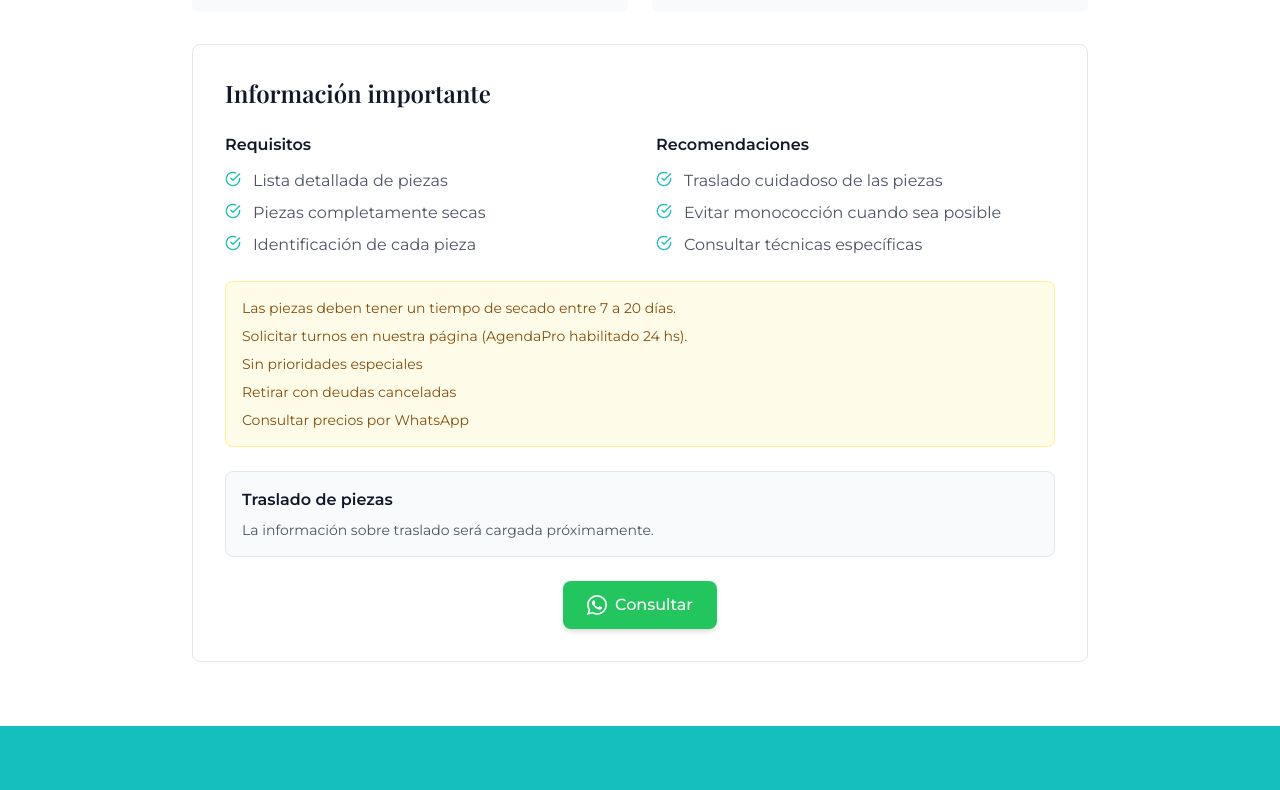
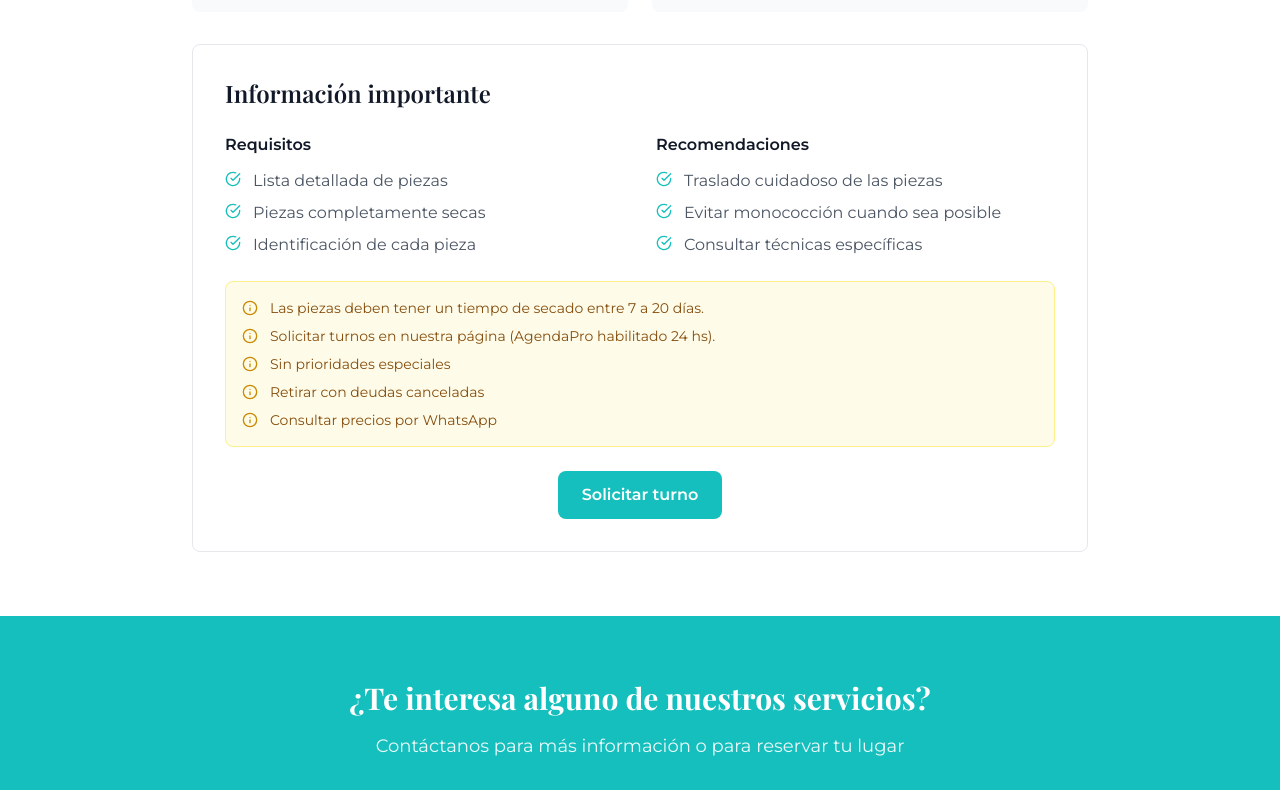
Before and after one commit to julietsanchez/cokceramica, a Next.js app: page /servicios in a window 1280 px wide. Shown: the part 2184-2974 px from the top of the page. Built offline with nearby package versions, Linux system fonts and the light colour scheme; a web font is replaced by a local one.

Commit message:
Mejoras en sección horneada: items con iconos de info y botón a AgendaPro

```diff
--- a/app/(site)/servicios/page.tsx
+++ b/app/(site)/servicios/page.tsx
@@ -251,23 +251,24 @@ export default function ServiciosPage() {
                 <div className="mt-6 p-4 bg-yellow-50 border border-yellow-200 rounded-lg">
                   <ul className="space-y-2">
                     {horneadaSection.detalles.informacionImportante.map((info, index) => (
-                      <li key={index} className="text-sm text-yellow-800">
-                        {info}
+                      <li key={index} className="flex items-start text-sm">
+                        <Info className="text-yellow-600 mr-3 mt-0.5 flex-shrink-0" size={16} />
+                        <span className="text-yellow-800">{info}</span>
                       </li>
                     ))}
                   </ul>
                 </div>
               )}
 
-              {horneadaSection?.detalles?.traslado && (
-                <div className="mt-6 p-4 bg-gray-50 border border-gray-200 rounded-lg">
-                  <h4 className="font-semibold text-gray-900 mb-2">Traslado de piezas</h4>
-                  <p className="text-sm text-gray-600">{horneadaSection.detalles.traslado}</p>
-                </div>
-              )}
-
               <div className="mt-6 text-center">
-                <WhatsAppButton text="Consultar" />
+                <a
+                  href="https://cokceramica.site.agendapro.com/ar"
+                  target="_blank"
+                  rel="noopener noreferrer"
+                  className="inline-flex items-center px-6 py-3 bg-cok-cyan text-white font-semibold rounded-lg hover:bg-cok-cyan/90 transition-colors"
+                >
+                  Solicitar turno
+                </a>
               </div>
             </div>
           </div>
--- a/content/servicios.json
+++ b/content/servicios.json
@@ -99,8 +99,7 @@
           "Sin prioridades especiales",
           "Retirar con deudas canceladas",
           "Consultar precios por WhatsApp"
-        ],
-        "traslado": "La información sobre traslado será cargada próximamente."
+        ]
       }
     }
   ]
```
